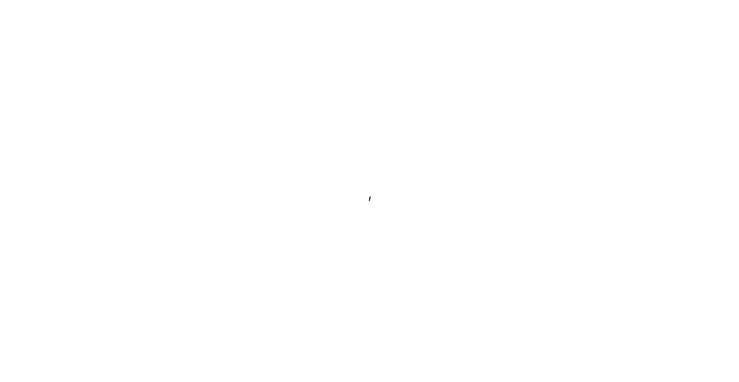
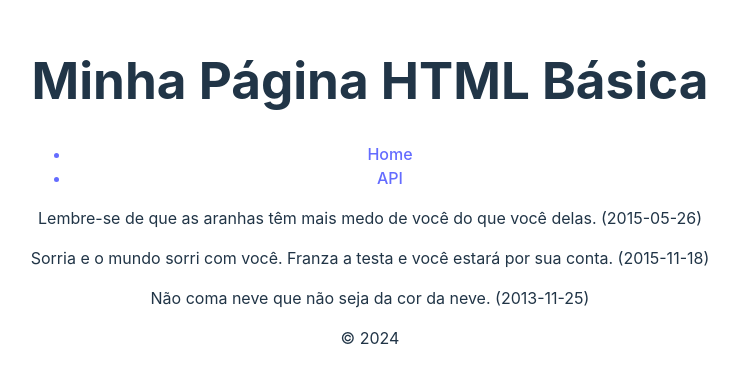
Before and after one commit to akarolhc/front-api, a React (Vite) app: page /apis in a window 1280 px wide. Shown: the part 208-590 px from the top of the page, without its empty margins (270-1009 px from the left). Built offline with nearby package versions, Linux system fonts and the light colour scheme.

Commit message:
feat: consumindo API com mock

```diff
--- a/src/App.jsx
+++ b/src/App.jsx
@@ -1,9 +1,22 @@
-import './App.css'
+import "./App.css";
+import Footer from "./components/Footer";
+import Header from "./components/Header";
+import Api from "./pages/Api";
+import Home from "./pages/Home";
+import { Routes, Route } from "react-router-dom";
 
 function App() {
 
   return (
     <>
+      <Header />
+      <div className='content'>
+        <Routes>
+          <Route path='/' element={<Home />} />
+          <Route path='/apis' element={< Api/>} />
+        </Routes>
+      </div>
+      <Footer />
     </>
   )
 }
--- a/src/components/Footer/index.jsx
+++ b/src/components/Footer/index.jsx
@@ -0,0 +1,9 @@
+import './styles.css'
+
+export default function Footer() {
+    return (
+        <footer>
+            <p>© 2024</p>
+        </footer>
+    )
+}
--- a/src/components/Header/index.jsx
+++ b/src/components/Header/index.jsx
@@ -1,8 +1,21 @@
+import { Link } from 'react-router-dom'
 import './styles.css'
 
 export default function Header (){
     return(
-        <>
-        </>
-    )
+
+          <header id="exemplo">
+        <h1>Minha Página HTML Básica</h1>
+        <nav className='menu'>
+            <ul>
+                <Link to="/">
+                <li>Home</li>
+                </Link>
+                <Link to="/apis">
+                <li>API</li>
+                </Link>
+            </ul>
+        </nav>
+    </header>
+    );
 }
--- a/src/main.jsx
+++ b/src/main.jsx
@@ -1,5 +1,5 @@
 import { BrowserRouter } from 'react-router-dom'
-import { StrictMode } from 'react'
+
 import { createRoot } from 'react-dom/client'
 import App from './App.jsx'
 import React from 'react'
@@ -9,6 +9,6 @@ createRoot(document.getElementById('root')).render(
   <React.StrictMode>
     <BrowserRouter>
       <App />
-    </BrowserRouter>,
-  </React.StrictMode>,
+    </BrowserRouter>
+  </React.StrictMode>
 )
--- /dev/null
+++ b/src/pages/Api/index.jsx
@@ -0,0 +1,36 @@
+import { useEffect, useState } from 'react';
+import './styles.css';
+
+const mockResults = [
+    {"id": 1, "advice": "Lembre-se de que as aranhas têm mais medo de você do que você delas.", "date": "2015-05-26"},
+    {"id": 2, "advice": "Sorria e o mundo sorri com você. Franza a testa e você estará por sua conta.", "date": "2015-11-18"},
+    {"id": 3, "advice": "Não coma neve que não seja da cor da neve.", "date": "2013-11-25"}
+];
+
+export default function Api() {
+    const [conteudo, setConteudo] = useState(<>Carregando...</>);
+
+    async function carregarConselhos() {
+        return mockResults;
+    }
+
+    async function listarConselhos() {
+        const conselhos = await carregarConselhos();
+        return conselhos.map(item => (
+            <p key={item.id}>{item.advice} ({item.date})</p>
+        ));
+    }
+
+    useEffect(() => {
+        async function getConteudo() {
+            setConteudo(await listarConselhos());
+        }
+        getConteudo();
+    },[]);
+
+    return (
+        <div className='lista-principal'>
+            {conteudo}
+        </div>
+    );
+}
--- a/src/pages/Home/index.jsx
+++ b/src/pages/Home/index.jsx
@@ -3,8 +3,9 @@ import './styles.css'
 export default function Home() {
   return (
     <div className="container">
-      <h1>Home</h1>
-      <p>Esta é a página inicial do site.</p>
+      <h1>Página Inicial</h1>
+
+      <p></p>
     </div>
   )
 }
```
Also changed, not shown: src/pages/Api/styles.css (added).
